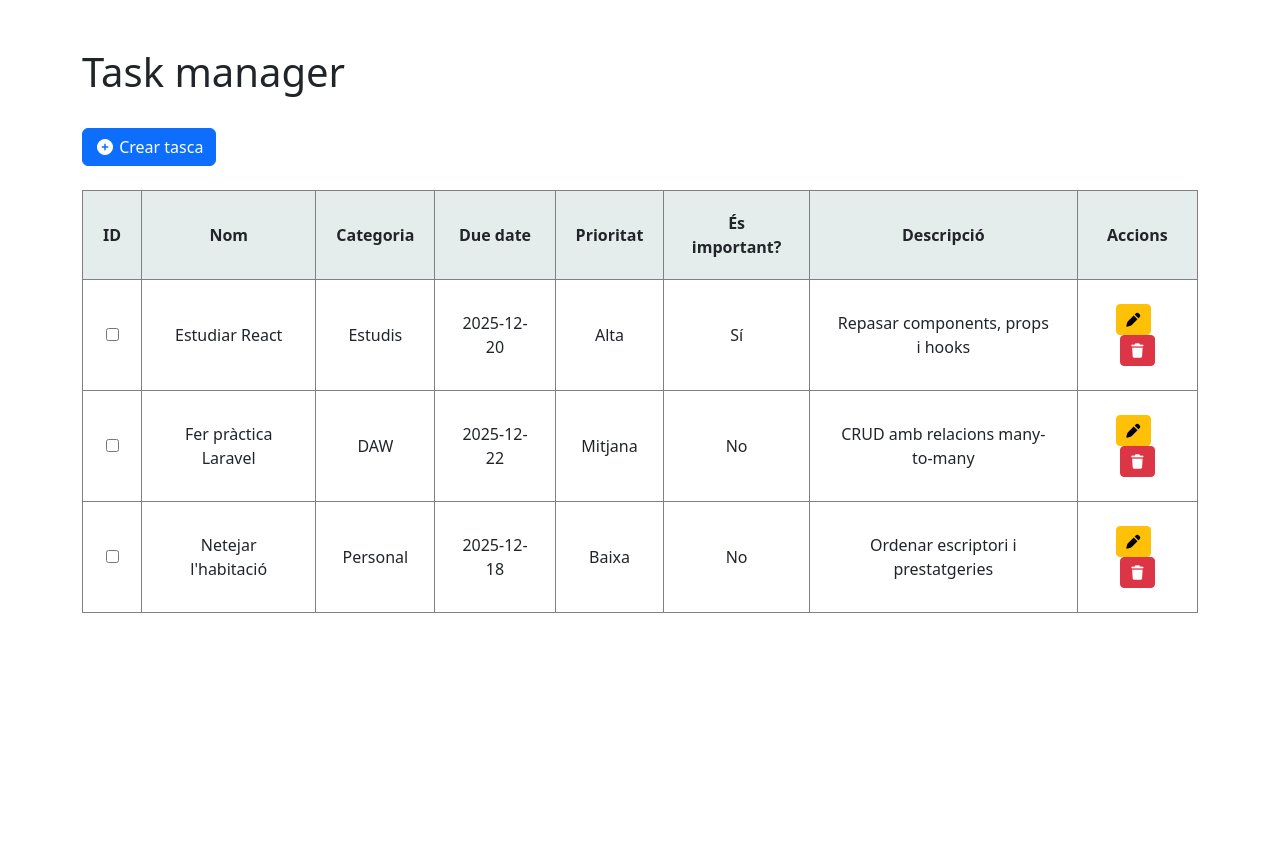
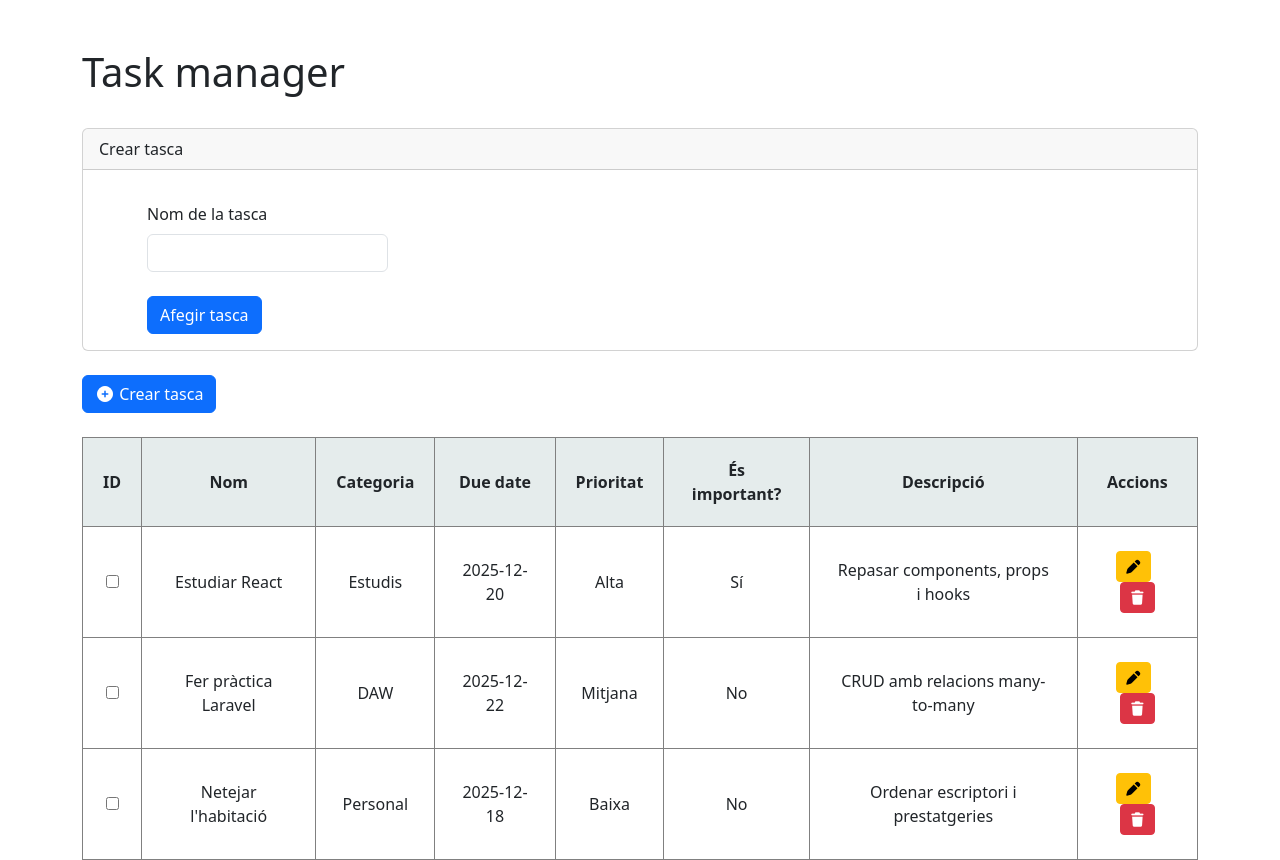
Before and after one commit to aaroncano2006/react_task_manager, a React (Vite) app: page / in a window 1280 px wide. Before the commit the page ends 800 px from the top, so only its background shows below. Built offline with nearby package versions, Linux system fonts and the light colour scheme.

Commit message:
Integració de react-hook-form amb FormProvider i useFormContext per millorar l'arquitectura del formulari.
Refactorització del component Input perquè sigui reutilitzable i
estigui connectat al context del formulari i
sigui compatible amb la validació per Zod.

```diff
--- a/src/App.jsx
+++ b/src/App.jsx
@@ -2,10 +2,12 @@ import { useState } from "react";
 import reactLogo from "./assets/react.svg";
 import viteLogo from "/vite.svg";
 import Button from "./components/Button";
-import Input from "./components/Input";
 import Select from "./components/Select";
 import Textarea from "./components/Textarea";
 import RadioGroup from "./components/RadioGroup";
+import Card from "./components/Card";
+import Form from "./components/Form";
+import Input from "./components/Input";
 
 const faker = [
   {
@@ -44,6 +46,27 @@ function App() {
         <div className="row mb-4">
           <h1>Task manager</h1>
         </div>
+
+        <Card headerText="Crear tasca">
+          <Form>
+            <div className="row mb-4">
+              <div className="col-3">
+                <Input
+                  type="text"
+                  name="taskName"
+                  id="taskName"
+                  bootstrap="form-control"
+                >
+                  Nom de la tasca
+                </Input>
+              </div>
+            </div>
+
+            <Button bootstrap="btn btn-primary" type="submit">
+              Afegir tasca
+            </Button>
+          </Form>
+        </Card>
 
         <div className="row-3 mb-4">
           <Button bootstrap="btn btn-primary">
--- a/src/components/Form.jsx
+++ b/src/components/Form.jsx
@@ -1,75 +1,27 @@
-import { useForm } from "react-hook-form"; // Validación sin re renders. (npm install hook-form)
-import { zodResolver } from "@hookform/resolvers/zod"; // Permite utilizar esquemas zod para validar formularios. (npm install @hookform/resolvers zod)
+import { useForm, FormProvider } from "react-hook-form";
+import { zodResolver } from "@hookform/resolvers/zod";
 import { taskSchema } from "../schemas/task";
-import Button from "Button";
 
-function Form() {
-  const {
-    register,
-    handleSubmit,
-    formState: { errors },
-    reset,
-  } = useForm({
+function Form({ children }) {
+  const methods = useForm({
     resolver: zodResolver(taskSchema),
   });
 
   const onSubmit = (data) => {
-    // Afegir tasca a la llista
-    const llista = document.getElementById("llistaTasques");
-    const li = document.createElement("li");
-    li.textContent = `${data.nom} (${data.categoria}) - ${data.data}`;
-    llista.appendChild(li);
-
-    reset();
+    console.log(data);
+    methods.reset();
   };
 
   return (
-    <>
-      {/* <div className="mt-3 ms-5 align-items-center">
-        <form id="form-tasca" onSubmit={handleSubmit(onSubmit)}>
-          <div className="row mb-4">
-            <div className="col-1">
-              <label htmlFor="nom-tasca">Nom de la tasca</label>
-              <input id="nom-tasca" type="text" {...register("nom")} />
-              {errors.nom && (
-                <p className="text-danger">{errors.nom.message}</p>
-              )}
-            </div>
-          </div>
-
-          <div className="row mb-4">
-            <div className="col-1">
-              <label htmlFor="categoria-tasca">Categoria</label>
-              <select id="categoria-tasca" {...register("categoria")}>
-                <option value="">-- Tria categoria --</option>
-                <option value="casa">Casa</option>
-                <option value="feina">Feina</option>
-                <option value="estudis">Estudis</option>
-              </select>
-              {errors.categoria && (
-                <p className="text-danger">{errors.categoria.message}</p>
-              )}
-            </div>
-          </div>
-
-          <div className="row mb-4">
-            <div className="col-1">
-              <label htmlFor="data-tasca">Data</label>
-              <input id="data-tasca" type="date" {...register("data")} />
-              {errors.data && (
-                <p className="text-danger">{errors.data.message}</p>
-              )}
-            </div>
-          </div>
-
-          <button className="btn btn-primary" type="submit">
-            Afegir tasca
-          </button>
-        </form>
-
-        <ul className="mt-4" id="llistaTasques" />
-      </div> */}
-    </>
+    <FormProvider {...methods}>
+      <form
+        id="form-tasca"
+        className="mt-3 ms-5 align-items-center"
+        onSubmit={methods.handleSubmit(onSubmit)}
+      >
+        {children}
+      </form>
+    </FormProvider>
   );
 }
 
--- a/src/components/Input.jsx
+++ b/src/components/Input.jsx
@@ -1,7 +1,22 @@
-function Input({bootstrap = null, type, name, id, value = null}) {
-    return (
-        <input className={bootstrap} type={type} name={name} id={id} value={value}/>
-    );
+import { useFormContext } from "react-hook-form";
+
+function Input({ bootstrap = null, type, name, id, children }) {
+  const {
+    register,
+    formState: { errors },
+  } = useFormContext();
+
+  return (
+    <>
+      <label className="form-label" htmlFor={id}>
+        {children}
+      </label>
+
+      <input className={bootstrap} type={type} id={id} {...register(name)} />
+
+      {errors[name] && <p className="text-danger">{errors[name].message}</p>}
+    </>
+  );
 }
 
 export default Input;
```
Also changed, not shown: 1 other file (tests, documents, lock files or other folders).
